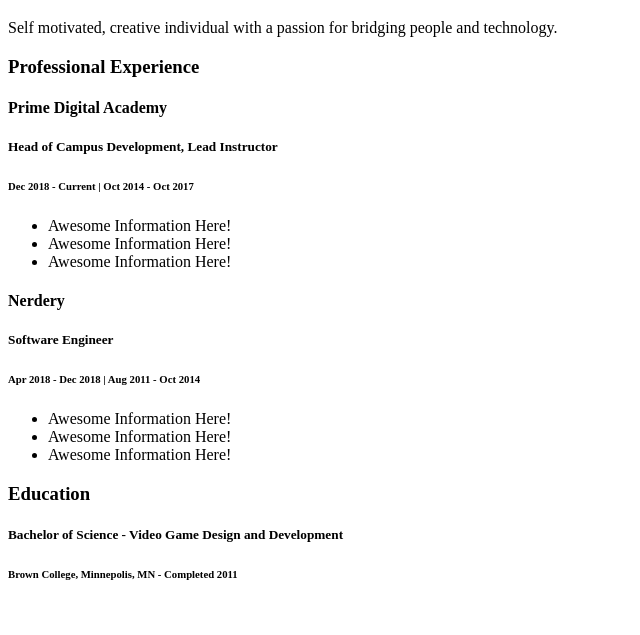
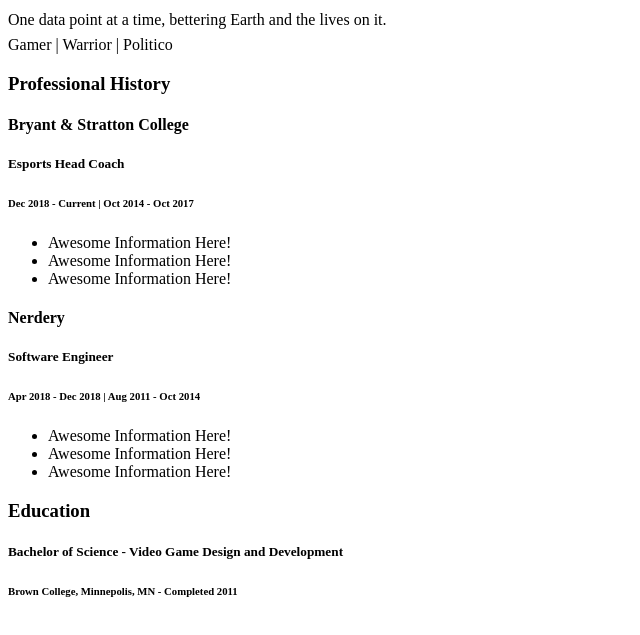
Before and after one commit to whasty/whasty.github.io, a plain HTML site: page index.html in a window 1280 px wide. Shown: the part 61-696 px from the top of the page, without its empty margins (0-640 px from the left). Drawn offline with Linux system fonts and the light colour scheme.

Commit message:
Update index.html

```diff
--- a/index.html
+++ b/index.html
@@ -8,16 +8,17 @@
 <body>
   <div>
     <h1>Wade Hasty</h1>
-    <p> Self motivated, creative individual with a passion for bridging people and technology.</p>
+    <p style="line-height:1px">One data point at a time, bettering Earth and the lives on it.</p>
+    <p>Gamer | Warrior | Politico</p>
   </div>
 
   <div class="exp-header">
-    <h3>Professional Experience</h3>
+    <h3>Professional History</h3>
   </div>
 
   <div>
-    <h4>Prime Digital Academy</h4>
-    <h5>Head of Campus Development, Lead Instructor</h5>
+    <h4>Bryant & Stratton College</h4>
+    <h5>Esports Head Coach</h5>
     <h6>Dec 2018 - Current | Oct 2014 - Oct 2017</h6>
 
     <ul>
```
